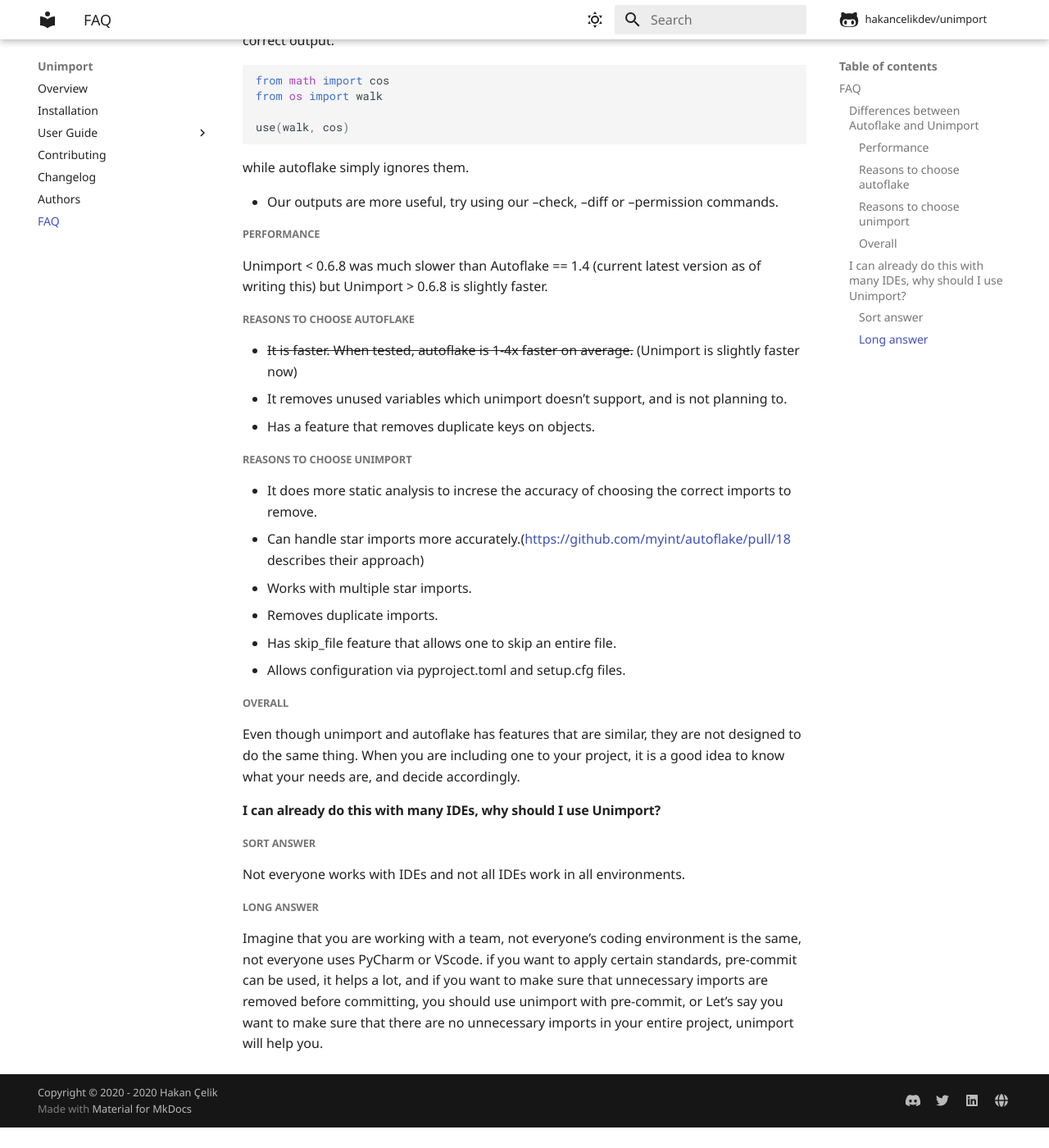
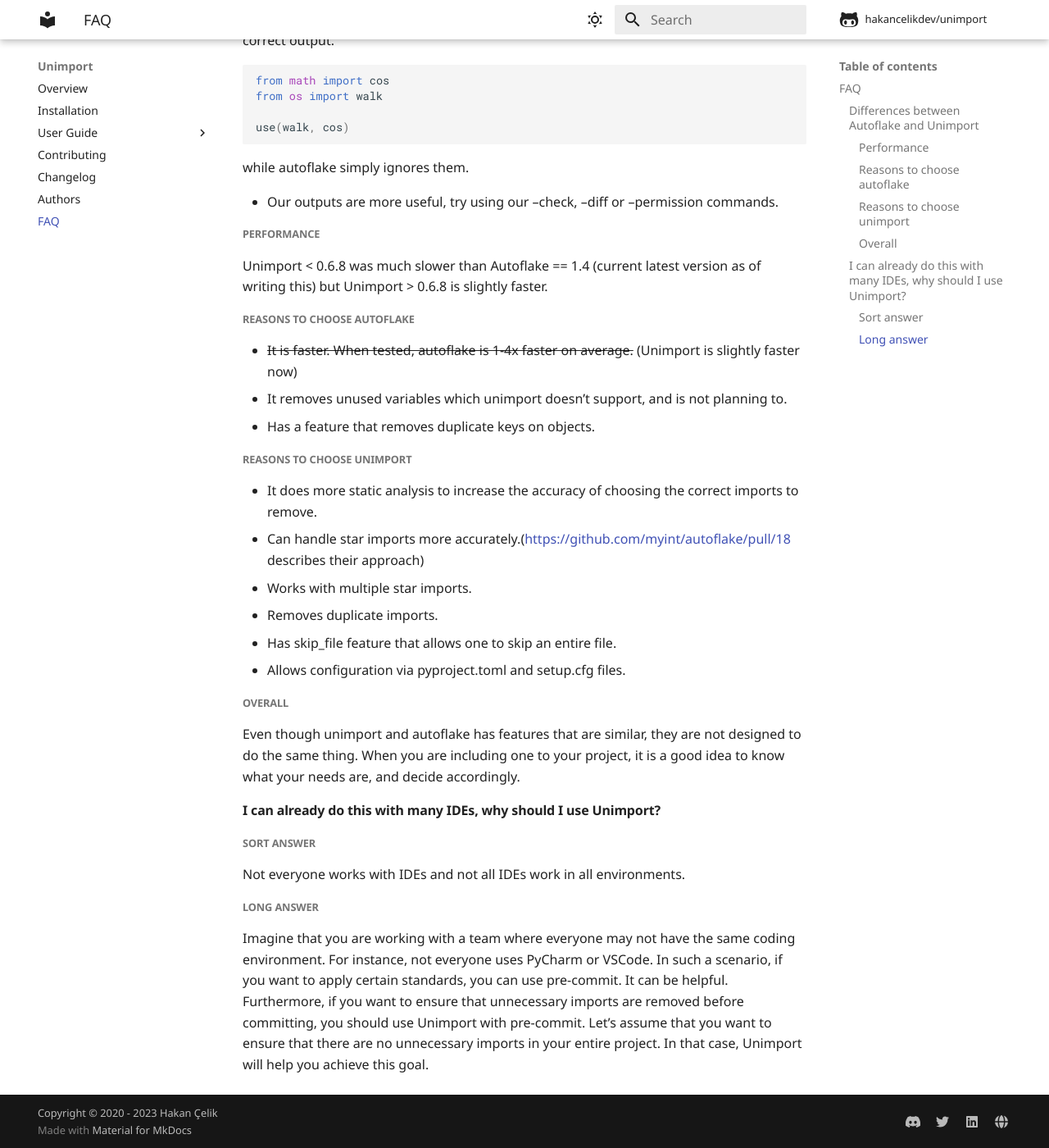
Before and after one commit to hakancelikdev/unimport, an MkDocs documentation site: the page built from docs/FAQ.md, in a window 1280 px wide and 1400 px high, scrolled down 1302 px. Shown: the whole window at 82% size. Built offline with MkDocs 1.6.1 and Material for MkDocs 9.7.7, drawn with Linux system fonts in a browser that asks for light colours; comment, search, counter and statistics services are not loaded; the version menu is left out; before the commit the page ends 2677 px from its top, so only the background shows below that.

Commit message:
Update project description

```diff
--- a/.pre-commit-hooks.yaml
+++ b/.pre-commit-hooks.yaml
@@ -1,6 +1,8 @@
 - id: unimport
   name: unimport
-  description: "A linter, formatter for finding and removing unused import statements"
+  description:
+    "🚀 The ultimate linter and formatter for removing unused import statements in your
+    code."
   entry: unimport
   language: python
   language_version: python3
--- a/docs/FAQ.md
+++ b/docs/FAQ.md
@@ -81,7 +81,7 @@
 
 ### Reasons to choose unimport
 
-- It does more static analysis to increse the accuracy of choosing the correct imports
+- It does more static analysis to increase the accuracy of choosing the correct imports
   to remove.
 - Can handle star imports more accurately.(https://github.com/myint/autoflake/pull/18
   describes their approach)
@@ -104,9 +104,10 @@
 
 ### Long answer
 
-Imagine that you are working with a team, not everyone's coding environment is the same,
-not everyone uses PyCharm or VScode. if you want to apply certain standards, pre-commit
-can be used, it helps a lot, and if you want to make sure that unnecessary imports are
-removed before committing, you should use unimport with pre-commit, or Let's say you
-want to make sure that there are no unnecessary imports in your entire project, unimport
-will help you.
+Imagine that you are working with a team where everyone may not have the same coding
+environment. For instance, not everyone uses PyCharm or VSCode. In such a scenario, if
+you want to apply certain standards, you can use pre-commit. It can be helpful.
+Furthermore, if you want to ensure that unnecessary imports are removed before
+committing, you should use Unimport with pre-commit. Let's assume that you want to
+ensure that there are no unnecessary imports in your entire project. In that case,
+Unimport will help you achieve this goal.
--- a/mkdocs.yml
+++ b/mkdocs.yml
@@ -1,10 +1,12 @@
 site_name: Unimport
-site_description: A linter, formatter for finding and removing unused import statements.
+site_description:
+  🚀 The ultimate linter and formatter for removing unused import statements in your
+  code.
 site_url: https://unimport.hakancelik.dev
 repo_url: https://github.com/hakancelikdev/unimport
 repo_name: hakancelikdev/unimport
 edit_uri: https://github.com/hakancelikdev/unimport/tree/main/docs
-copyright: Copyright &copy; 2020 - 2020 Hakan Çelik
+copyright: Copyright &copy; 2020 - 2023 Hakan Çelik
 
 markdown_extensions:
   - fenced_code
--- a/setup.cfg
+++ b/setup.cfg
@@ -1,7 +1,7 @@
 [metadata]
 name = unimport
 version = attr: unimport.__version__
-description = A linter, formatter for finding and removing unused import statements.
+description = The ultimate linter and formatter for removing unused import statements in your code.
 long_description = file: README.md
 url = https://unimport.hakancelik.dev/
 author = Hakan Çelik
```
Also changed, not shown: README.md (+7 -2 lines), docs/index.md (+8 -3 lines).
